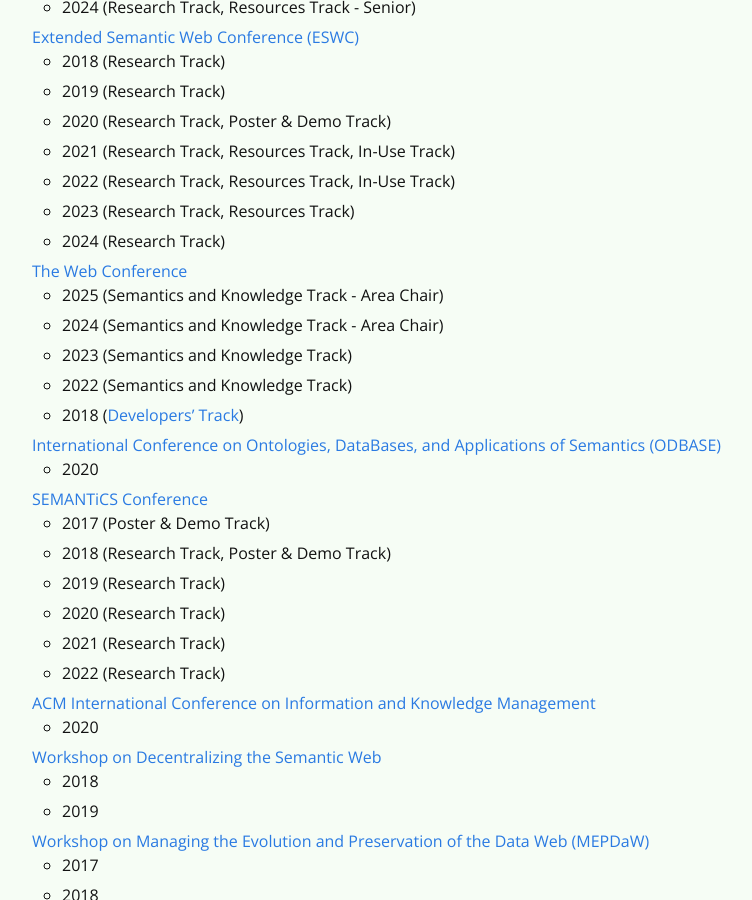
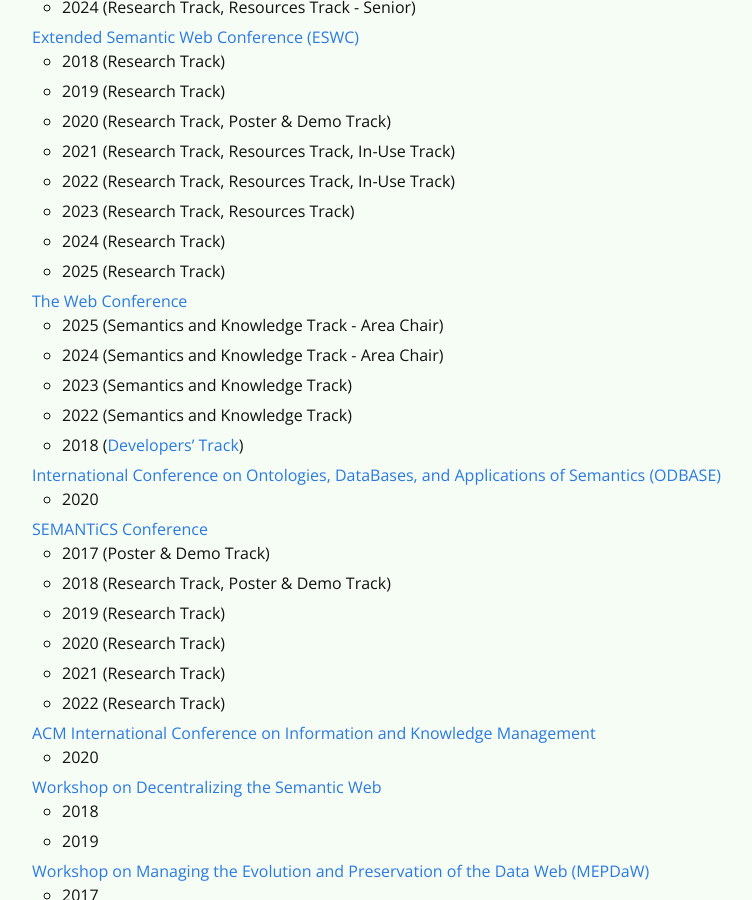
Before and after one commit to rubensworks/rubensworks.net, a Jekyll site: the page built from cv.md, in a window 1280 px wide and 900 px high, scrolled down 6504 px. Shown: the whole window, without its empty margins (268-1020 px from the left). Built offline with Jekyll 4.4.1, drawn with Linux system fonts in a browser that asks for light colours; some web fonts are replaced.

Commit message:
Add ESWC 2025 to cv.md

```diff
--- a/cv.md
+++ b/cv.md
@@ -452,6 +452,7 @@
     * 2022 (Research Track, Resources Track, In-Use Track)
     * 2023 (Research Track, Resources Track)
     * 2024 (Research Track)
+    * 2025 (Research Track)
 * [The Web Conference](https://www.iw3c2.org/)
     * 2025 (Semantics and Knowledge Track - Area Chair)
     * 2024 (Semantics and Knowledge Track - Area Chair)
```
